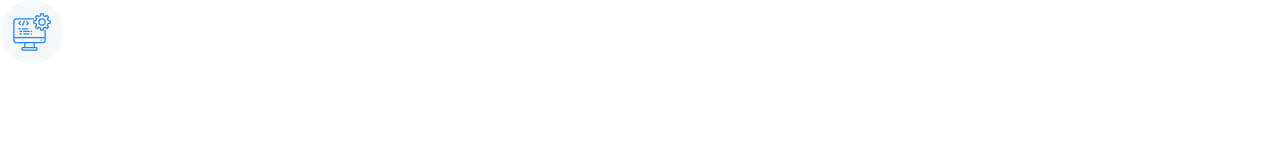
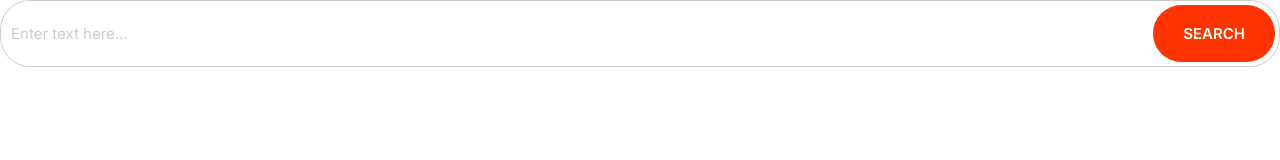
Before and after one commit to iamshubham189/Moshify, a plain HTML site: page Index.html in a window 1280 px wide. Drawn offline with nearby package versions, Linux system fonts and the light colour scheme.

Commit message:
Input Field component

```diff
--- a/Index.html
+++ b/Index.html
@@ -15,10 +15,9 @@
     <title>Document</title>
   </head>
   <body>
-    <span class="icon-container">
-      <svg class="icon icon--primary">
-        <use xlink:href="images/sprite.svg#computer"></use>
-      </svg>
-    </span>
+    <div class="input-group">
+      <input type="text" class="input" placeholder="Enter text here..." />
+      <button class="btn btn--accent">Search</button>
+    </div>
   </body>
 </html>
--- a/css/style.css
+++ b/css/style.css
@@ -1,9 +1,17 @@
+*,
+*::after,
+*::before {
+  box-sizing: border-box;
+}
+
 :root {
   --color-primary: #2585ff;
   --color-secondary: #00d9ff;
   --color-accent: #ff3400;
   --color-heading: #1b0760;
   --color-body: #918ca4;
+  --color-border: #cccccc;
+  --border-radius: 30px;
 }
 
 /* Typography */
@@ -168,3 +176,95 @@ a {
   justify-content: center;
   align-items: center;
 }
+
+/* button */
+.btn {
+  border-radius: 40px;
+  border: none;
+  cursor: pointer;
+  font-size: 1.8rem;
+  font-weight: 600;
+  margin: 1rem 0;
+  padding: 2rem 3rem;
+  text-align: center;
+  text-transform: uppercase;
+  white-space: nowrap;
+}
+
+.btn--primary {
+  background-color: var(--color-primary);
+  color: #fff;
+}
+
+.btn--primary:hover {
+  background-color: #1f76e6;
+}
+
+.btn--secondary {
+  background-color: var(--color-secondary);
+  color: #fff;
+}
+.btn--secondary:hover {
+  background-color: #00c8eb;
+}
+.btn--accent {
+  background-color: var(--color-accent);
+  color: #fff;
+}
+.btn--accent:hover {
+  background-color: #ec3000;
+}
+.btn-block {
+  width: 100%;
+  display: inline-block;
+}
+.btn--outline {
+  background: #fff;
+  color: var(--color-heading);
+  border: 2px solid var(--color-heading);
+}
+.btn--outline:hover {
+  background: var(--color-heading);
+  color: #fff;
+}
+@media screen and (min-width: 1024px) {
+  .btn {
+    font-size: 1.5rem;
+  }
+}
+
+/* Inputs */
+.input {
+  border-radius: var(--border-radius);
+  border: 1px solid var(--color-border);
+  color: var(--color-heading);
+  font-size: 2rem;
+  outline: 0;
+  padding: 1.5rem 3.5rem;
+}
+
+::placeholder {
+  color: #cdcbc7;
+}
+
+.input-group {
+  border: 1px solid var(--color-border);
+  border-radius: var(--border-radius);
+  display: flex;
+}
+
+.input-group .input {
+  border: 0;
+  flex-grow: 1;
+  padding: 1.5rem 1rem;
+}
+
+.input-group .btn {
+  margin: 4px;
+}
+
+@media screen and (min-width: 1024px) {
+  .input {
+    font-size: 1.5rem;
+  }
+}
```
Also changed, not shown: Component/Buttons.html (added, +4 -0 lines), Component/Input.html (added, +4 -0 lines).
